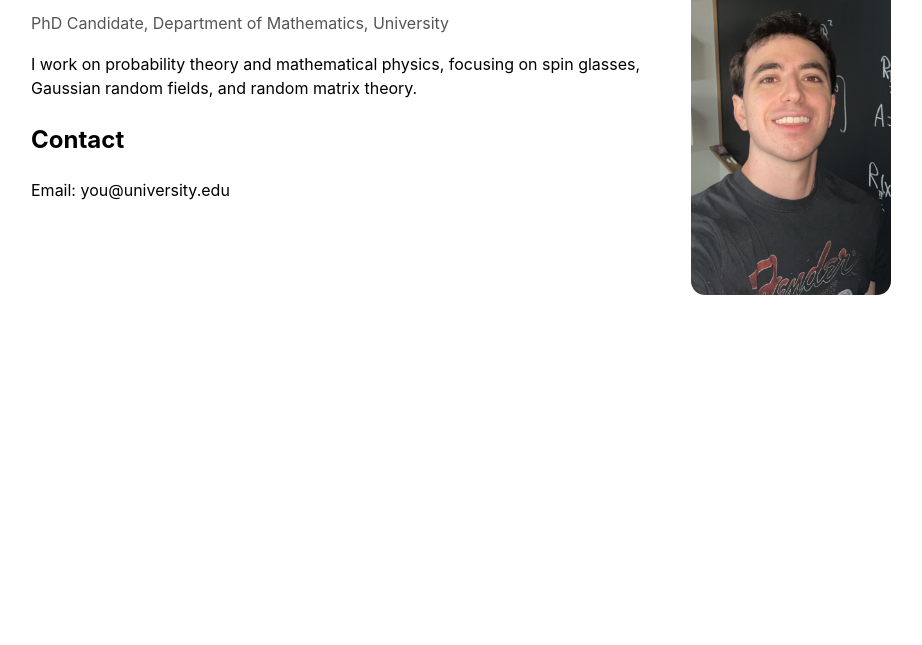
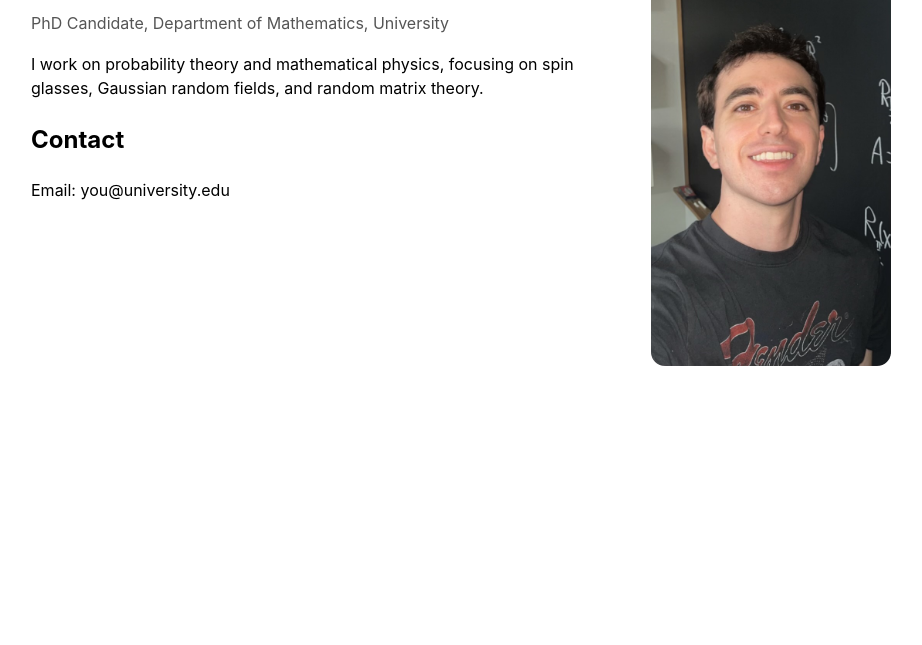
Before and after one commit to dylanhafner/dylanhafner.github.io, a plain HTML site: page index.html in a window 1280 px wide. Shown: the part 155-800 px from the top of the page, without its empty margins (179-1101 px from the left). Drawn offline with Linux system fonts and the light colour scheme.

Commit message:
Update style.css

```diff
--- a/style.css
+++ b/style.css
@@ -29,11 +29,11 @@ h1{ margin-top: 0; }
 
 .home .left{
   flex: 1;
-  min-width: 240px;
+  min-width: 280px;
 }
 
 .home .right{
-  width: 200px;
+  width: 240px;
 }
 
 .headshot{
```
